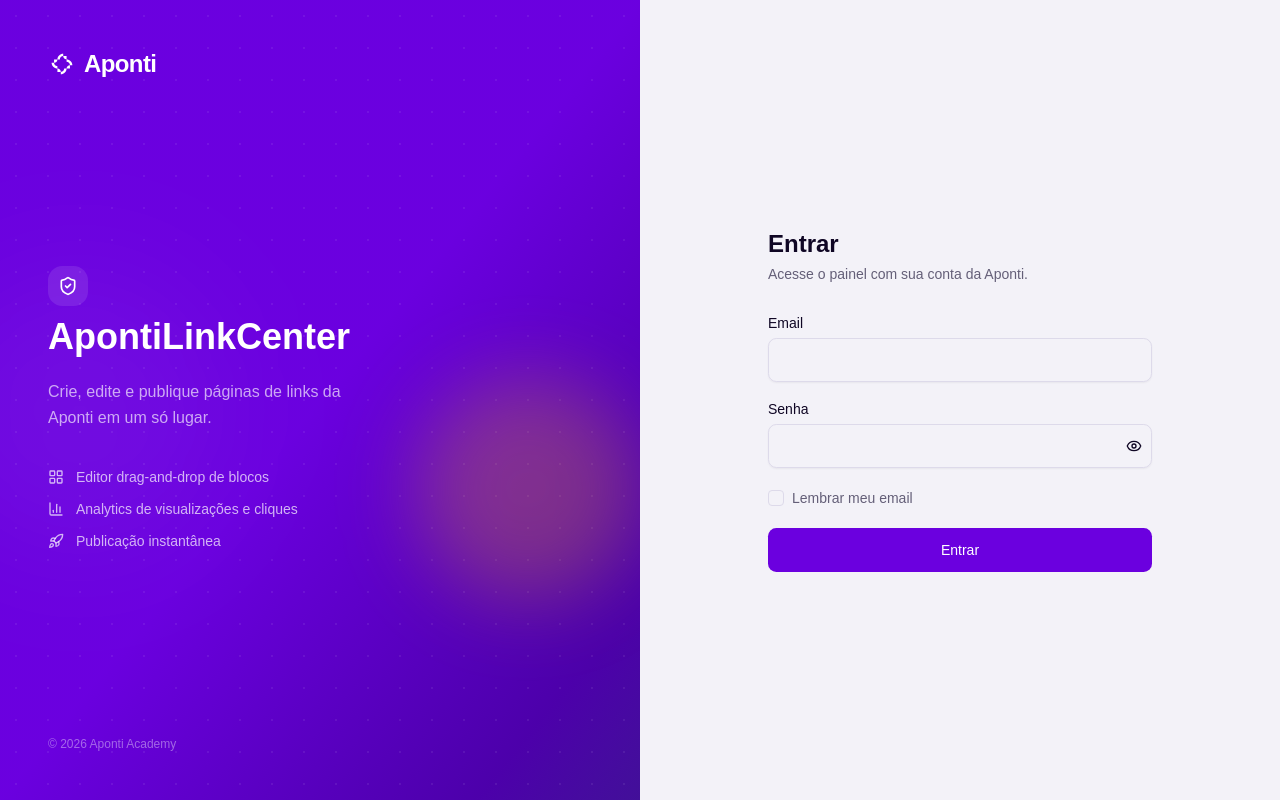
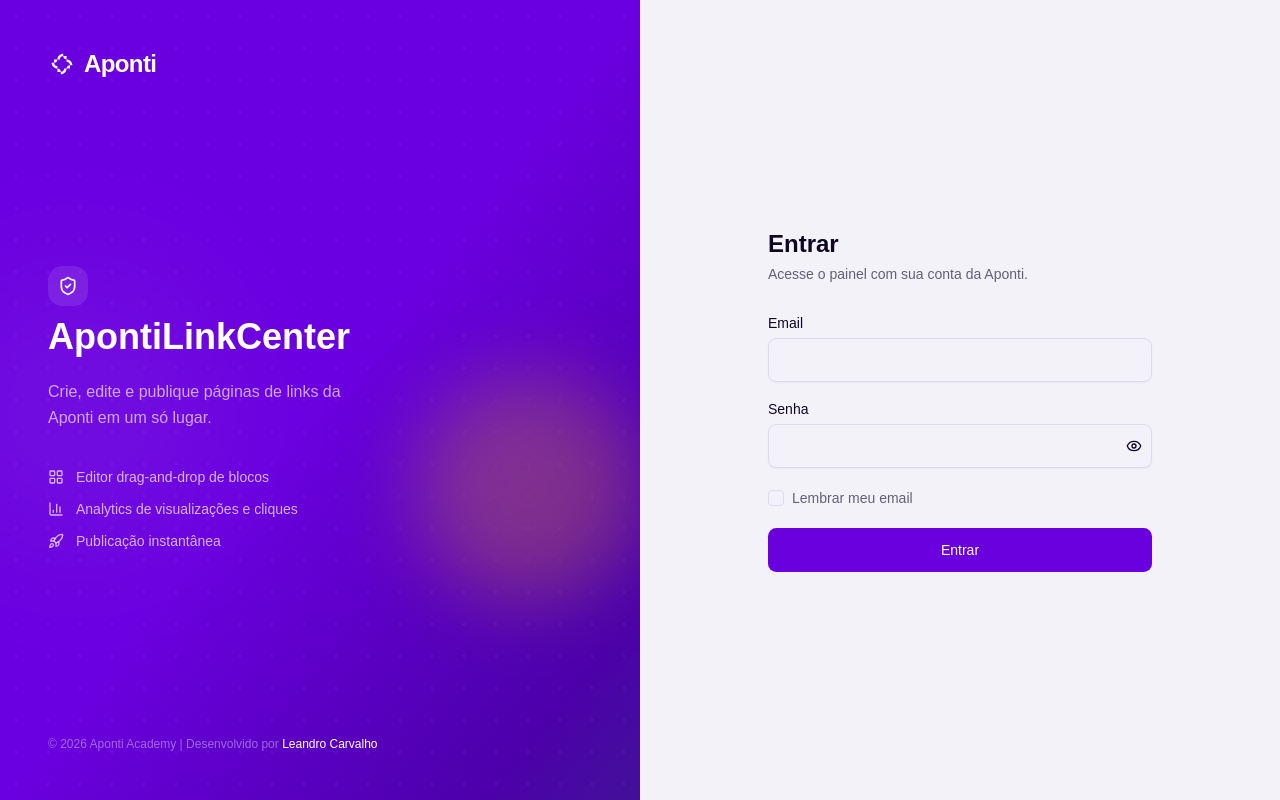
Before and after one commit to apontiacademy/arvoreAponti-pe-aponti26dev, a React (Vite) app: page /login in a window 1280 px wide. Built offline with nearby package versions, Linux system fonts and the light colour scheme; no server answers.

Commit message:
feat: adiciona crédito ao desenvolvedor na tela de login

```diff
--- a/src/routes/login/LoginPage.tsx
+++ b/src/routes/login/LoginPage.tsx
@@ -106,7 +106,7 @@ export default function LoginPage() {
         </div>
 
         <div className="relative text-xs text-primary-foreground/40">
-          © {new Date().getFullYear()} Aponti Academy
+          © {new Date().getFullYear()} Aponti Academy | Desenvolvido por <a href="https://www.linkedin.com/in/leandro-c-s/" target="_blank" rel="noopener noreferrer" className="text-primary-foreground">Leandro Carvalho</a>
         </div>
       </div>
 
```
